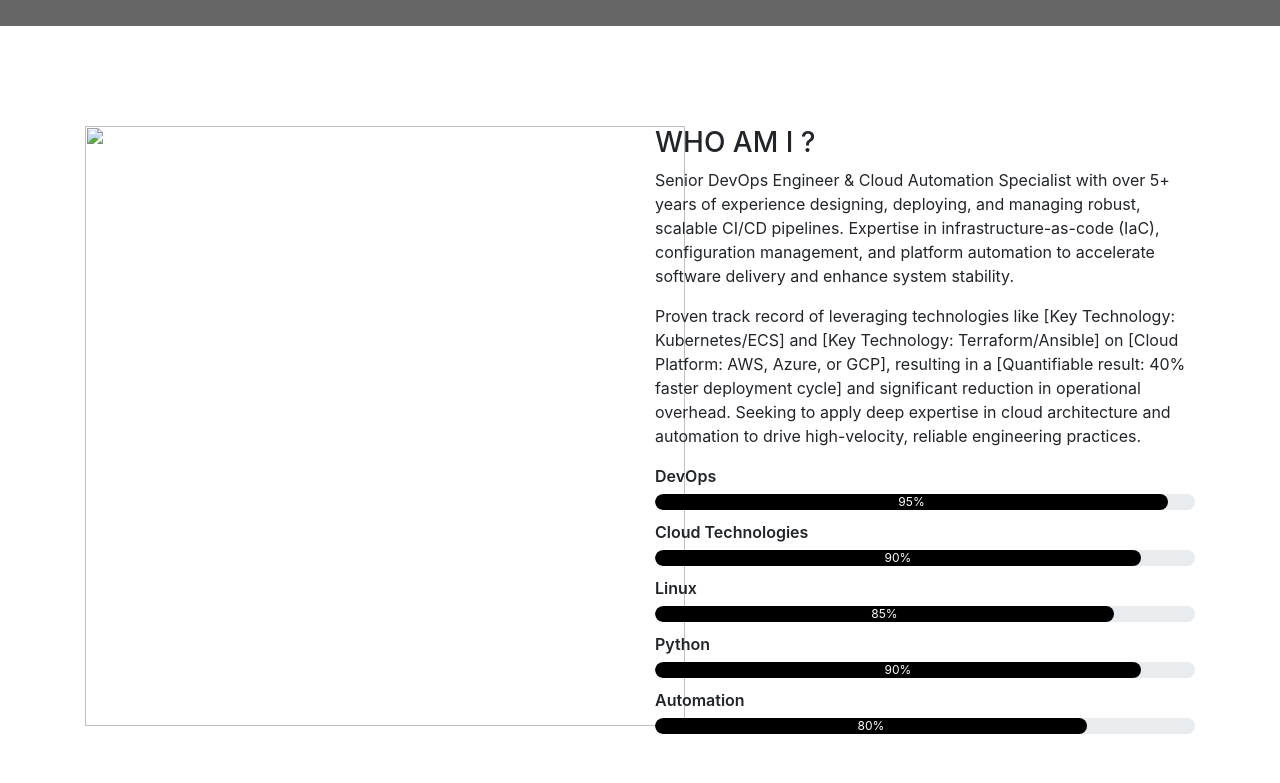
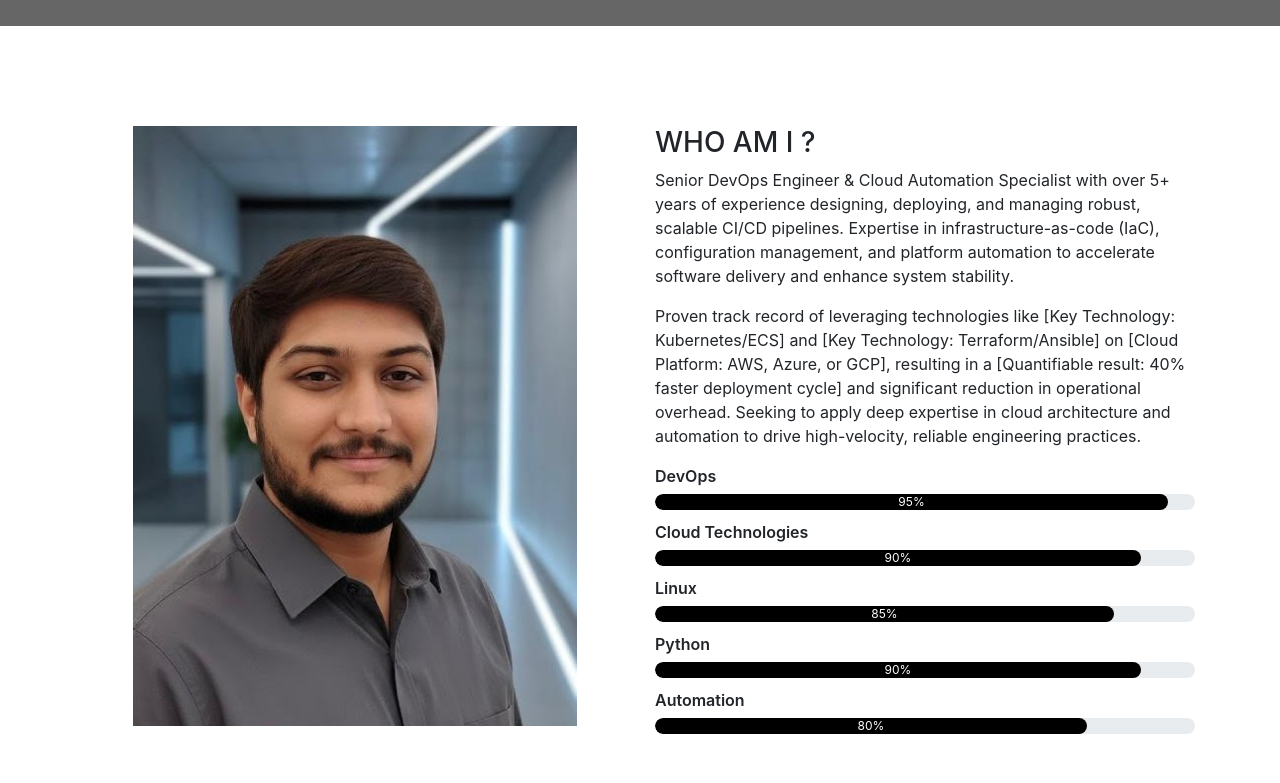
Before and after one commit to Ajay-Kumar-Siliveri97/Ajay-Kumar.Siliveri.github.io, a plain HTML site: page index.html in a window 1280 px wide. Shown: the part 840-1623 px from the top of the page. Drawn offline with nearby package versions, Linux system fonts and the light colour scheme.

Commit message:
Update index.html

```diff
--- a/index.html
+++ b/index.html
@@ -60,7 +60,7 @@
 <div class="about container" id="about">
 <div class="row">
 <div class="col-md-6 text-center">
-<img src="img/profilephoto.jpeg" class="profile-img">
+<img src="profilephoto.jpeg" class="profile-img">
 </div>
 <div class="col-md-6">
 <h3>WHO AM I ?</h3>
```
